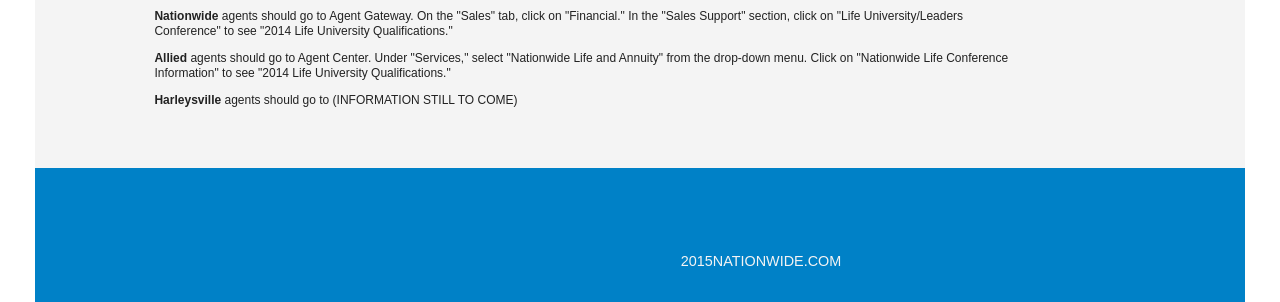
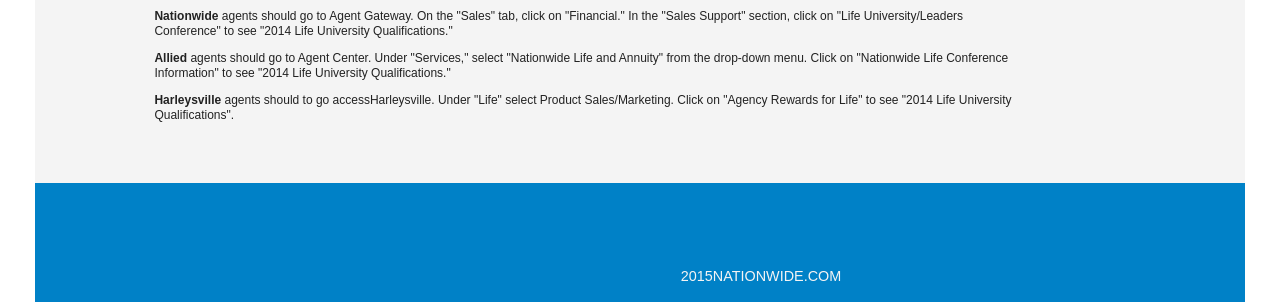
Before and after one commit to paulghaddad/2015nationwide, a website: page lifeu/requirements/index.html in a window 1280 px wide. Shown: the part 498-800 px from the top of the page. Drawn offline with nearby package versions, Linux system fonts and the light colour scheme.

Commit message:
Update language on LifeU Requirements page

```diff
--- a/lifeu/requirements/index.html
+++ b/lifeu/requirements/index.html
@@ -56,7 +56,7 @@
 
                         <p><b>Allied</b> agents should go to Agent Center. Under "Services," select "Nationwide Life and Annuity" from the drop-down menu.  Click on "Nationwide Life Conference Information" to see "2014 Life University Qualifications."</p>
 
-                        <p><b>Harleysville</b> agents should go to (INFORMATION STILL TO COME)</p>
+                        <p><b>Harleysville</b> agents should to go accessHarleysville.  Under "Life" select Product Sales/Marketing.  Click on "Agency Rewards for Life" to see "2014 Life University Qualifications".</p>
 
                     </div>
 
```
